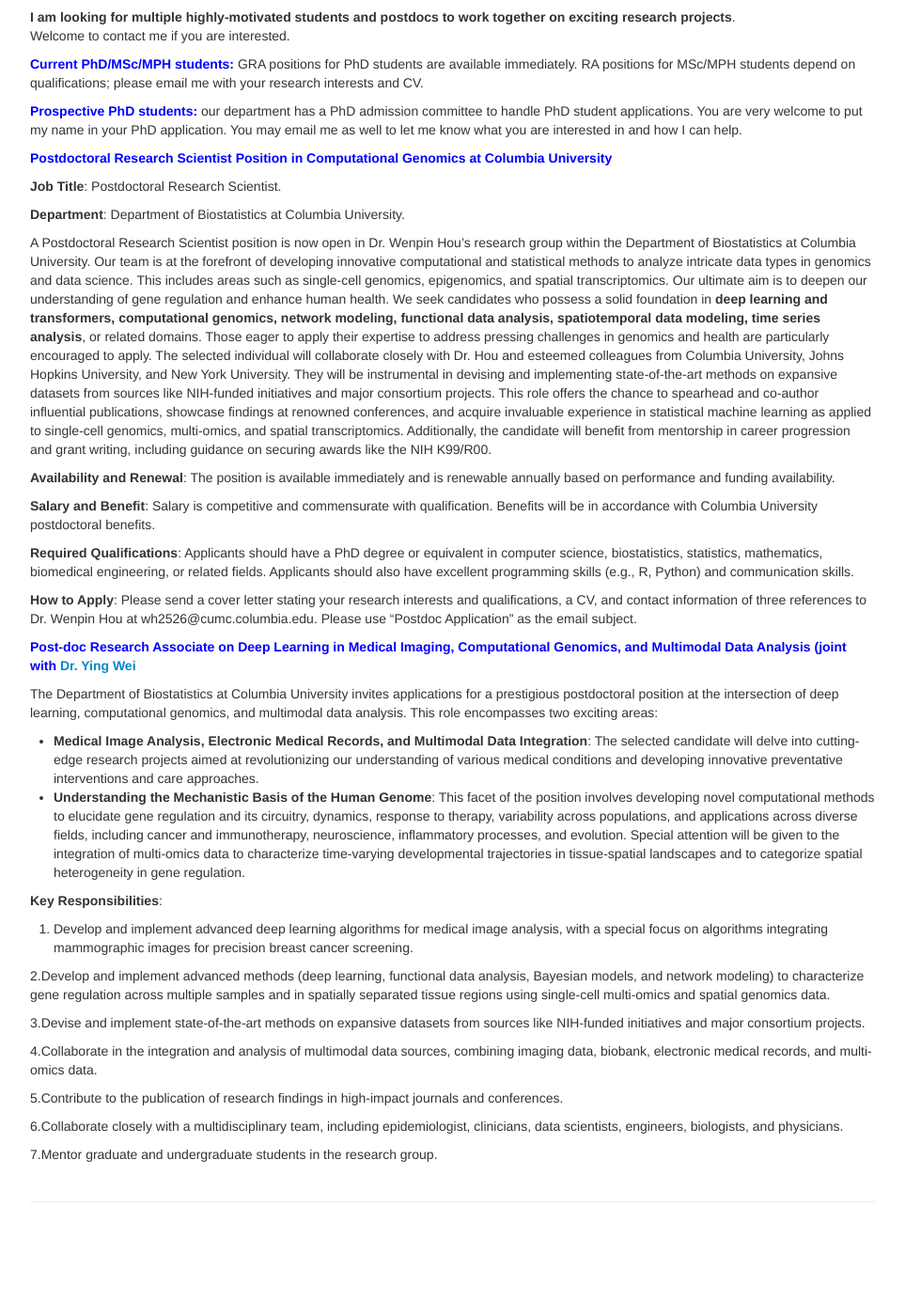
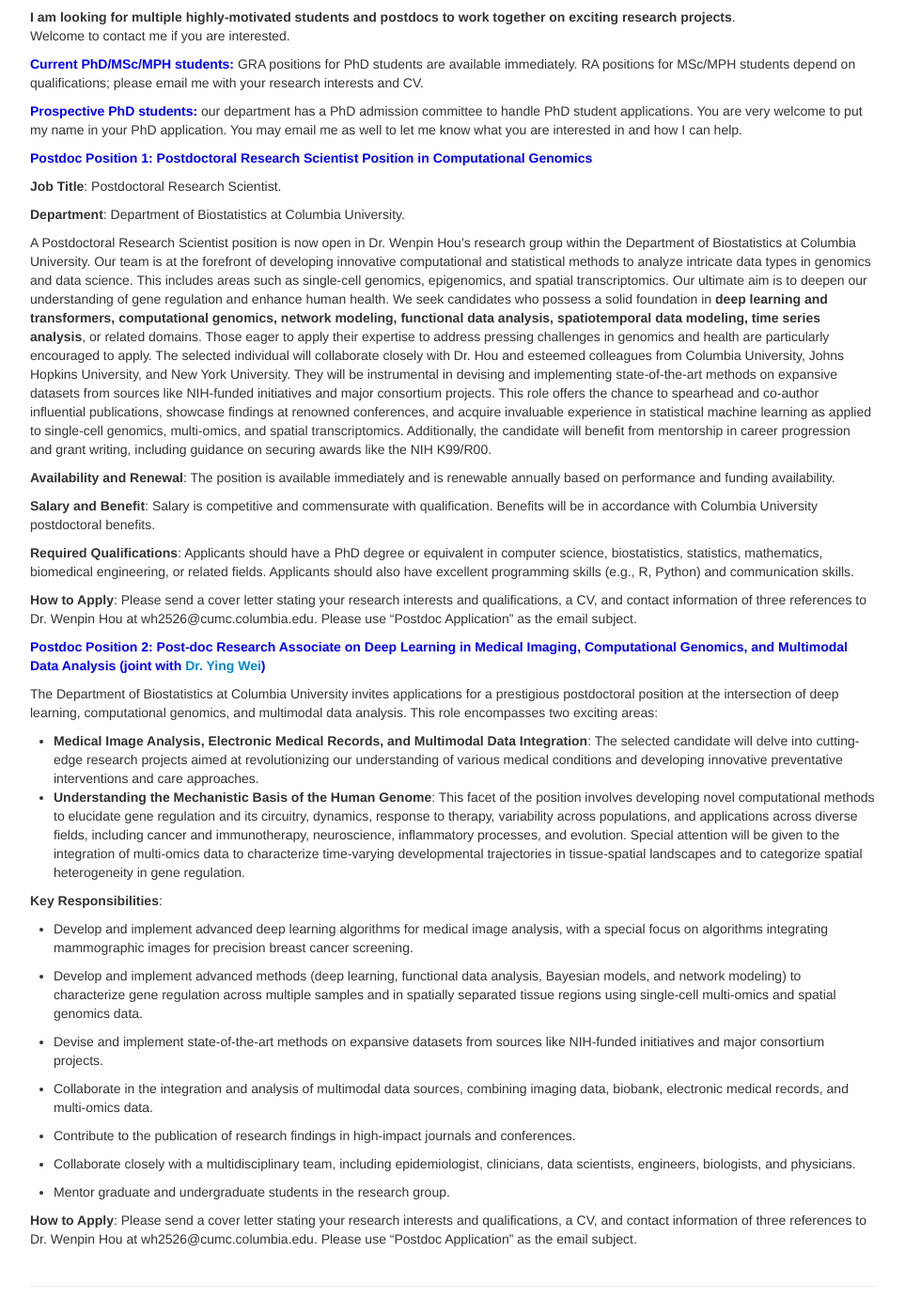
Before and after one commit to Winnie09/Wenpin_Hou, a Jekyll site: the page built from pages/open_positions.md, in a window 1280 px wide and 1400 px high, scrolled down 144 px. Shown: the whole window at 94% size, without its empty margins (158-1121 px from the left). Built offline with Jekyll 4.4.1, drawn with Linux system fonts in a browser that asks for light colours; before the commit the page ends 1454 px from its top, so only the background shows below that.

Commit message:
open_positions.md

```diff
--- a/pages/open_positions.md
+++ b/pages/open_positions.md
@@ -10,8 +10,7 @@
 
 **<span style="color: blue;"> Prospective PhD students: </span>**   our department has a PhD admission committee to handle PhD student applications. You are very welcome to put my name in your PhD application. You may email me as well to let me know what you are interested in and how I can help.
 
-**<span style="color: blue;"> Postdoctoral Research Scientist Position in Computational Genomics
-at Columbia University </span>**
+**<span style="color: blue;"> Postdoc Position 1: Postdoctoral Research Scientist Position in Computational Genomics </span>**
 
 **Job Title**: Postdoctoral Research Scientist.
 
@@ -28,8 +27,7 @@
 **How to Apply**: Please send a cover letter stating your research interests and qualifications, a CV, and contact information of three references to Dr. Wenpin Hou at wh2526@cumc.columbia.edu. Please use "Postdoc Application" as the email subject.
 
 
-**<span style="color: blue;"> Post-doc Research Associate on Deep Learning in Medical Imaging,  Computational Genomics, and Multimodal Data Analysis (joint with [Dr. Ying Wei](https://yingweistat.com/) </span>**
-
+**<span style="color: blue;"> Postdoc Position 2: Post-doc Research Associate on Deep Learning in Medical Imaging, Computational Genomics, and Multimodal Data Analysis (joint with [Dr. Ying Wei](https://yingweistat.com/)) </span>**
 
 The Department of Biostatistics at Columbia University invites applications for a prestigious postdoctoral position at the intersection of deep learning, computational genomics, and multimodal data analysis. This role encompasses two exciting areas:
 
@@ -39,16 +37,18 @@
 
 **Key Responsibilities**:
 
-1. Develop and implement advanced deep learning algorithms for medical image analysis, with a special focus on algorithms integrating mammographic images for precision breast cancer screening.
+* Develop and implement advanced deep learning algorithms for medical image analysis, with a special focus on algorithms integrating mammographic images for precision breast cancer screening.
 
-2.Develop and implement advanced methods (deep learning, functional data analysis, Bayesian models, and network modeling) to characterize gene regulation across multiple samples and in spatially separated tissue regions using single-cell multi-omics and spatial genomics data.
+* Develop and implement advanced methods (deep learning, functional data analysis, Bayesian models, and network modeling) to characterize gene regulation across multiple samples and in spatially separated tissue regions using single-cell multi-omics and spatial genomics data.
 
-3.Devise and implement state-of-the-art methods on expansive datasets from sources like NIH-funded initiatives and major consortium projects.
+* Devise and implement state-of-the-art methods on expansive datasets from sources like NIH-funded initiatives and major consortium projects.
 
-4.Collaborate in the integration and analysis of multimodal data sources, combining imaging data, biobank,  electronic medical records, and multi-omics data.
+* Collaborate in the integration and analysis of multimodal data sources, combining imaging data, biobank,  electronic medical records, and multi-omics data.
 
-5.Contribute to the publication of research findings in high-impact journals and conferences.
+* Contribute to the publication of research findings in high-impact journals and conferences.
 
-6.Collaborate closely with a multidisciplinary team, including epidemiologist, clinicians, data scientists, engineers, biologists, and physicians.
+* Collaborate closely with a multidisciplinary team, including epidemiologist, clinicians, data scientists, engineers, biologists, and physicians.
 
-7.Mentor graduate and undergraduate students in the research group.
+* Mentor graduate and undergraduate students in the research group.
+
+**How to Apply**: Please send a cover letter stating your research interests and qualifications, a CV, and contact information of three references to Dr. Wenpin Hou at wh2526@cumc.columbia.edu. Please use "Postdoc Application" as the email subject.
```
